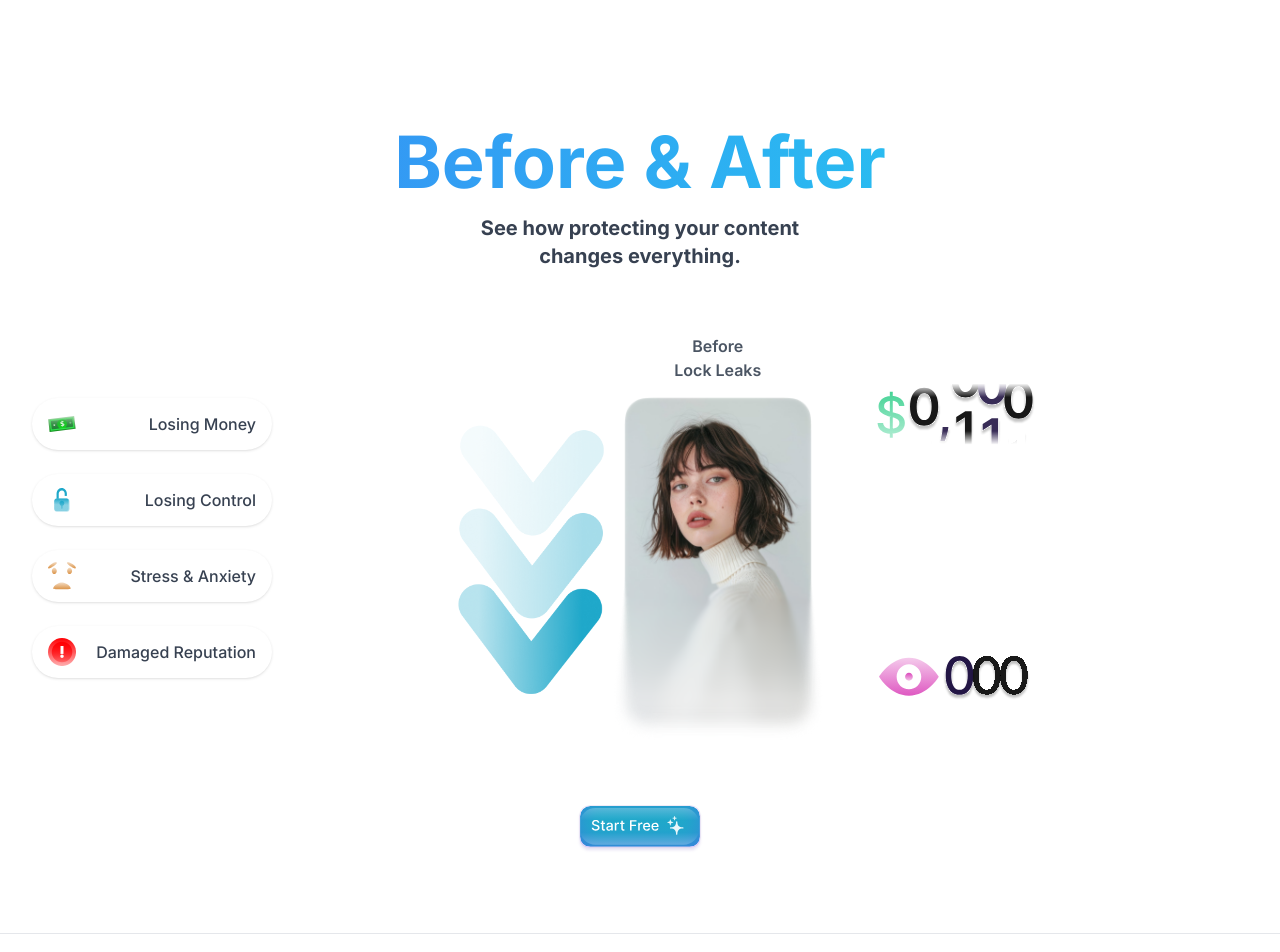
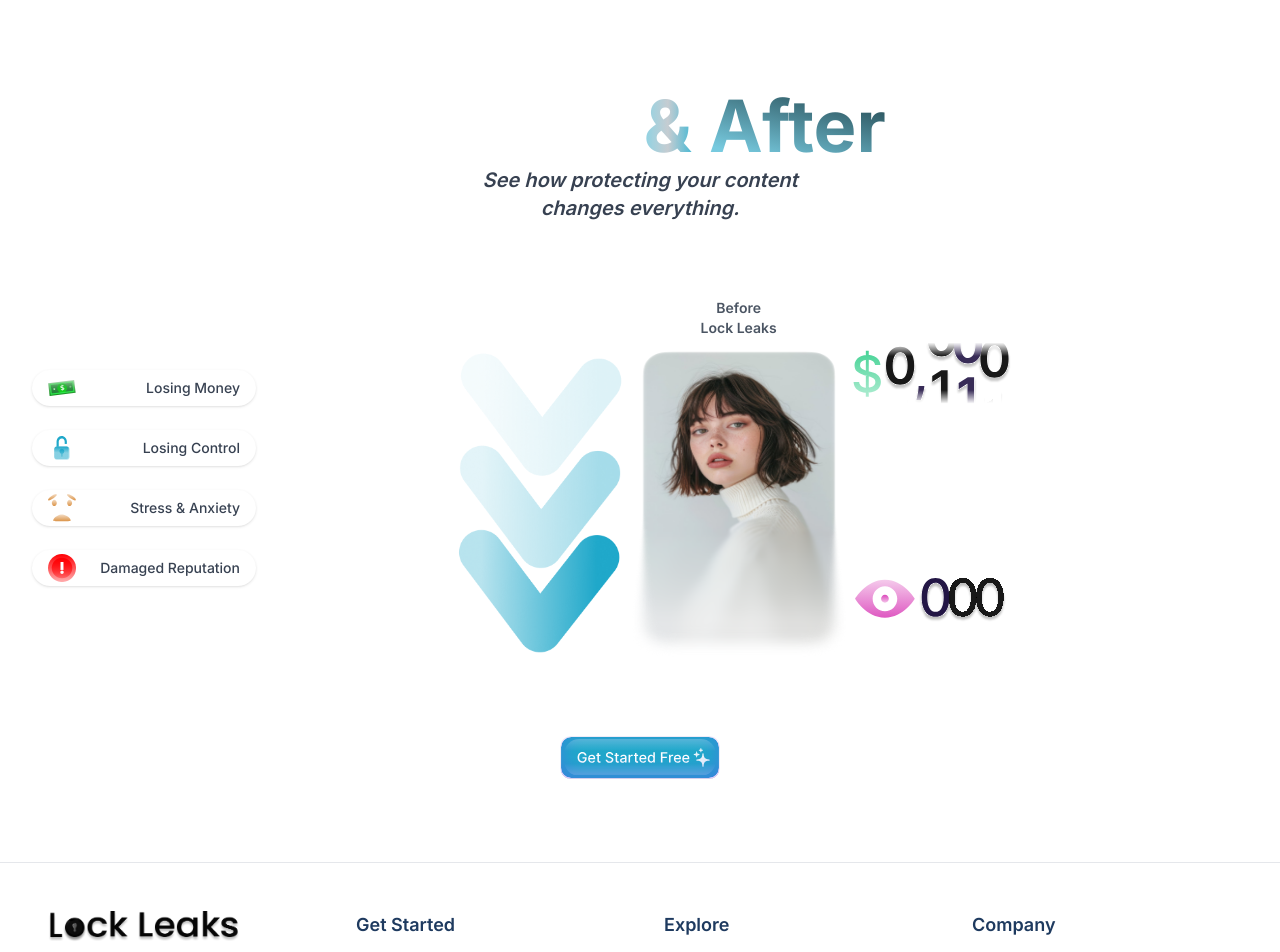
Before and after one commit to mdalamin75/Lock-Leaks, a Next.js app: page / in a window 1280 px wide. Shown: the part 1720-2672 px from the top of the page. Built offline with nearby package versions, Linux system fonts and the light colour scheme.

Commit message:
update bofre after section hero and footer section

```diff
--- a/components/BeforeAfterSection.jsx
+++ b/components/BeforeAfterSection.jsx
@@ -31,10 +31,26 @@
       <div className="max-w-7xl mx-auto">
         {/* Title and Subtitle */}
         <div className="text-center mb-12 lg:mb-16">
-          <h2 className="text-4xl sm:text-5xl lg:text-6xl xl:text-7xl font-bold mb-4 bg-gradient-to-r from-blue-500 to-cyan-400 bg-clip-text text-transparent">
-            Before & After
+          <h2 className="text-4xl sm:text-5xl lg:text-6xl xl:text-7xl font-bold mb-1 leading-[1.1]">
+            <span className="bg-clip-text text-transparent" style={{
+                backgroundImage: 'linear-gradient(15deg,rgba(46, 87, 97, 1) 0%, rgba(119, 202, 223, 1) 100%);'
+              }}>Before </span>
+            <span
+              className="bg-clip-text text-transparent"
+              style={{
+                backgroundImage: 'linear-gradient(90deg, rgba(141, 211, 228, 1) 0%, rgb(81 102 117 / 33%) 50%, rgba(74, 185, 212, 1) 100%)'
+              }}
+            > &
+            </span>
+            <span
+              className="bg-clip-text text-transparent"
+              style={{
+                backgroundImage: 'linear-gradient(15deg, rgba(119, 202, 223, 1) 20%, rgba(46, 87, 97, 1) 80%)'
+              }}
+            > After
+            </span>
           </h2>
-          <p className="text-base sm:text-lg lg:text-xl font-bold text-gray-700">
+          <p className="text-base sm:text-lg lg:text-xl font-semibold text-gray-700 italic">
             See how protecting your content <br className="hidden sm:block" /> changes everything.
           </p>
         </div>
@@ -42,22 +58,22 @@
         {/* Main Content Grid */}
         <div className="grid grid-cols-1 lg:grid-cols-3 gap-8 lg:gap-12 items-center">
           {/* Left Side - Before Items */}
-          <div className="flex flex-col gap-4 lg:gap-6 max-w-60">
+          <div className="flex flex-col gap-4 lg:gap-6 max-w-56">
             {beforeItems.map((item, index) => (
               <div
                 key={index}
-                className="flex items-center justify-between gap-3 bg-white shadow rounded-full px-4 py-3"
+                className="flex items-center justify-between gap-3 bg-white shadow rounded-full px-4 py-1"
               >
                 <div className="flex-shrink-0">
                   <Image
                     src={item.icon}
                     alt={item.text}
-                    width={24}
-                    height={24}
+                    width={100}
+                    height={100}
                     className="w-6 h-6 sm:w-7 sm:h-7"
                   />
                 </div>
-                <span className="text-sm sm:text-base font-medium text-gray-700">
+                <span className="text-sm font-medium text-gray-700">
                   {item.text}
                 </span>
               </div>
@@ -65,22 +81,22 @@
           </div>
 
           {/* Center - Model Image with Label */}
-          <div className="flex items-center relative">
+          <div className="flex items-center relative col-span-2">
             {/* Arrow Group - positioned between left and center */}
             <div className="">
               <Image
                 src="/img/arrow_group.png"
                 alt="Arrows"
-                width={150}
-                height={300}
-                className="w-80 h-full"
+                width={500}
+                height={500}
+                className="w-full h-96"
               />
             </div>
 
             <div>
               {/* Before Lock Leaks Label */}
               <div className="mb-0">
-                <p className="text-sm sm:text-base text-gray-600 font-semibold text-center">
+                <p className="text-sm sm:text-sm text-gray-600 font-semibold text-center">
                   Before <br className="hidden sm:block" /> Lock Leaks
                 </p>
               </div>
@@ -90,23 +106,21 @@
                 <Image
                   src="/img/profile.png"
                   alt="Profile"
-                  width={300}
-                  height={400}
-                  className="w-full max-w-xs sm:max-w-sm lg:max-w-md h-auto rounded-2xl"
+                  width={500}
+                  height={500}
+                  className="w-56 max-w-xs sm:max-w-sm lg:max-w-xl h-80 rounded-2xl"
                 />
               </div>
             </div>
-          </div>
-
           {/* Right Side - After Stats */}
-          <div className="flex flex-col justify-between gap-6 lg:gap-8 items-center lg:items-start h-4/5">
+          <div className="flex flex-col justify-between gap-6 lg:gap-8 items-center lg:items-start h-72">
             {/* Dollar Amount */}
             <div className="flex items-baseline gap-2">
               <Image
                 src="/img/dollar_count.svg"
                 alt="Dollar"
-                width={200}
-                height={200}
+                width={500}
+                height={500}
                 className="w-12 h-12 sm:w-16 sm:h-16 lg:w-40 lg:h-20"
               />
               {/* <div className="flex items-baseline">
@@ -127,8 +141,8 @@
               <Image
                 src="/img/eye_count.svg"
                 alt="Views"
-                width={50}
-                height={50}
+                width={500}
+                height={500}
                 className="w-10 h-10 sm:w-12 sm:h-12 lg:w-40 lg:h-12"
               />
               {/* <span className="text-3xl sm:text-4xl lg:text-5xl xl:text-6xl font-bold text-gray-900">
@@ -136,26 +150,13 @@
               </span> */}
             </div>
           </div>
+          </div>
         </div>
 
         {/* Get Started Free Button */}
-        <div className="flex justify-center mt-12 lg:mt-16">
+        <div className="flex justify-center items-center mt-12 lg:mt-16">
           <button className="">
-            {/* Get Started Free
-            <svg
-              className="w-5 h-5 sm:w-6 sm:h-6"
-              fill="none"
-              stroke="currentColor"
-              viewBox="0 0 24 24"
-            >
-              <path
-                strokeLinecap="round"
-                strokeLinejoin="round"
-                strokeWidth={2}
-                d="M9 5l7 7-7 7"
-              />
-            </svg> */}
-            <Image src="/img/blue_button_2.svg" alt="Get Started Free" width={100} height={100} className="w-80 h-12 object-contain" />
+            <Image src="/img/get_started.svg" alt="Get Started Free" width={500} height={500} className="w-40 h-12 object-contain" />
           </button>
         </div>
       </div>
--- a/components/Footer.jsx
+++ b/components/Footer.jsx
@@ -10,7 +10,7 @@
           {/* Left Section - Brand */}
           <div className="space-y-4">
             {/* <h2 className="text-2xl lg:text-3xl font-bold text-[#1E3A5F]">Lock Leaks</h2> */}
-            <Image src="/img/footer_logo_2.png" alt="Lock Leaks" width={200} height={200} className="w-48 h-auto object-contain" />
+            <Image src="/img/footer_logo_2.png" alt="Lock Leaks" width={500} height={500} className="w-48 h-auto object-contain" />
             <p className="text-sm lg:text-base text-[#1a1a1a] leading-relaxed">
               Grow your revenue while we protect your content.
             </p>
--- a/components/Hero.jsx
+++ b/components/Hero.jsx
@@ -41,7 +41,7 @@
       {/* Main Content */}
       <div className="text-center max-w-5xl mx-auto px-4">
         {/* Headline */}
-        <h1 className="text-4xl sm:text-5xl lg:text-6xl xl:text-7xl font-bold mb-5 lg:mb-8 leading-[1.1]">
+        <h1 className="text-4xl sm:text-5xl lg:text-6xl xl:text-7xl font-bold mb-2 leading-[1.1]">
           <span className="bg-clip-text text-transparent" style={{
               backgroundImage: 'linear-gradient(15deg,rgba(46, 87, 97, 1) 0%, rgba(119, 202, 223, 1) 100%);'
             }}>Remove </span>
@@ -62,13 +62,13 @@
         </h1>
 
         {/* Description */}
-        <p className="text-lg lg:text-xl xl:text-xl text-black mb-8 lg:mb-10 max-w-xl mx-auto leading-relaxed italic font-medium">
+        <p className="text-lg lg:text-xl xl:text-xl text-black mb-4 lg:mb-5 max-w-xl mx-auto leading-relaxed italic font-medium">
           We scan the web for stolen photos & videos and remove them fast. Your first leak check is 100% free.
         </p>
 
         {/* CTA Button and Made by a Woman */}
-        <div className="flex flex-col sm:flex-row items-center justify-center gap-6 lg:gap-8">
-          <button
+        <div className="flex flex-col sm:flex-row items-center justify-center gap-4 lg:gap-4">
+          {/* <button
             className="px-3 py-2 text-white rounded-xl hover:opacity-90 transition-all font-semibold text-base flex items-center gap-2 shadow-lg hover:shadow-xl"
             style={{
               background: 'linear-gradient(90deg, #60A5FA 0%, #4A90E2 50%, #357ABD 100%)'
@@ -82,6 +82,9 @@
                 height={14}
                 className="w-6 h-6"
               />
+          </button> */}
+          <button>
+            <Image src="/img/get_started.svg" alt="Get Started Free" width={500} height={500} className="w-40 h-12 object-contain" />
           </button>
 
           <div className="flex items-center gap-2">
```
Also changed, not shown: public/img/get_started.svg (added).
